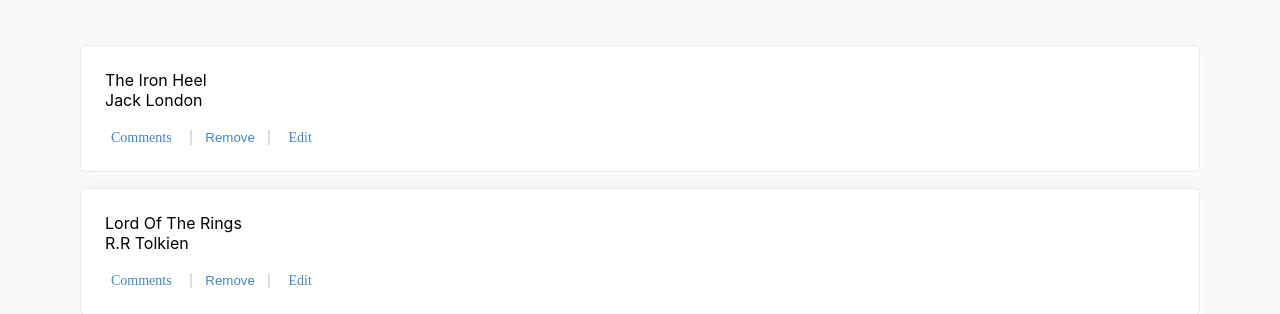
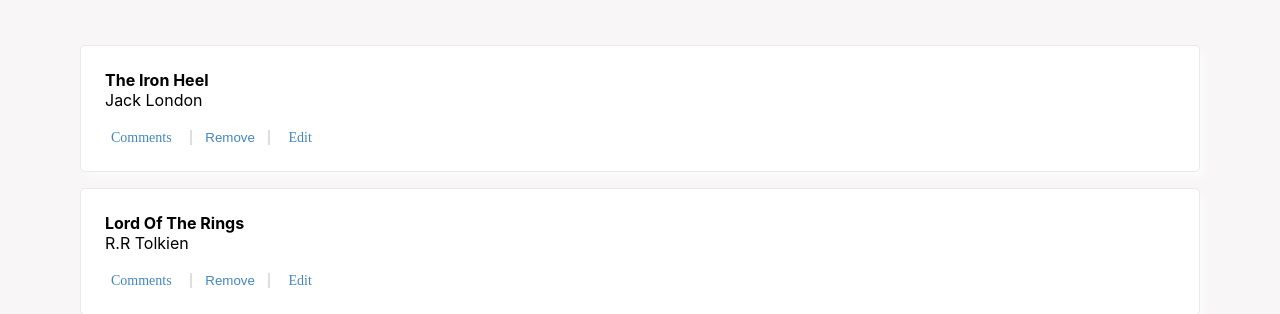
Before and after one commit to ShiroYaksha90/bookstore-react, a React (Create React App) app: page / in a window 1280 px wide. Shown: the part 183-497 px from the top of the page. Built offline with nearby package versions, Linux system fonts and the light colour scheme.

Commit message:
Update books.js file

```diff
--- a/src/components/books.js
+++ b/src/components/books.js
@@ -19,7 +19,7 @@
       <div className="books-container">
         {books.map((book) => (
           <ul key={book.id} className="book-list">
-            <li>{book.title}</li>
+            <li><strong>{book.title}</strong></li>
             <li>{book.author}</li>
             <div className="btns">
               <button type="button" className="cmBtn">Comments</button>
```
